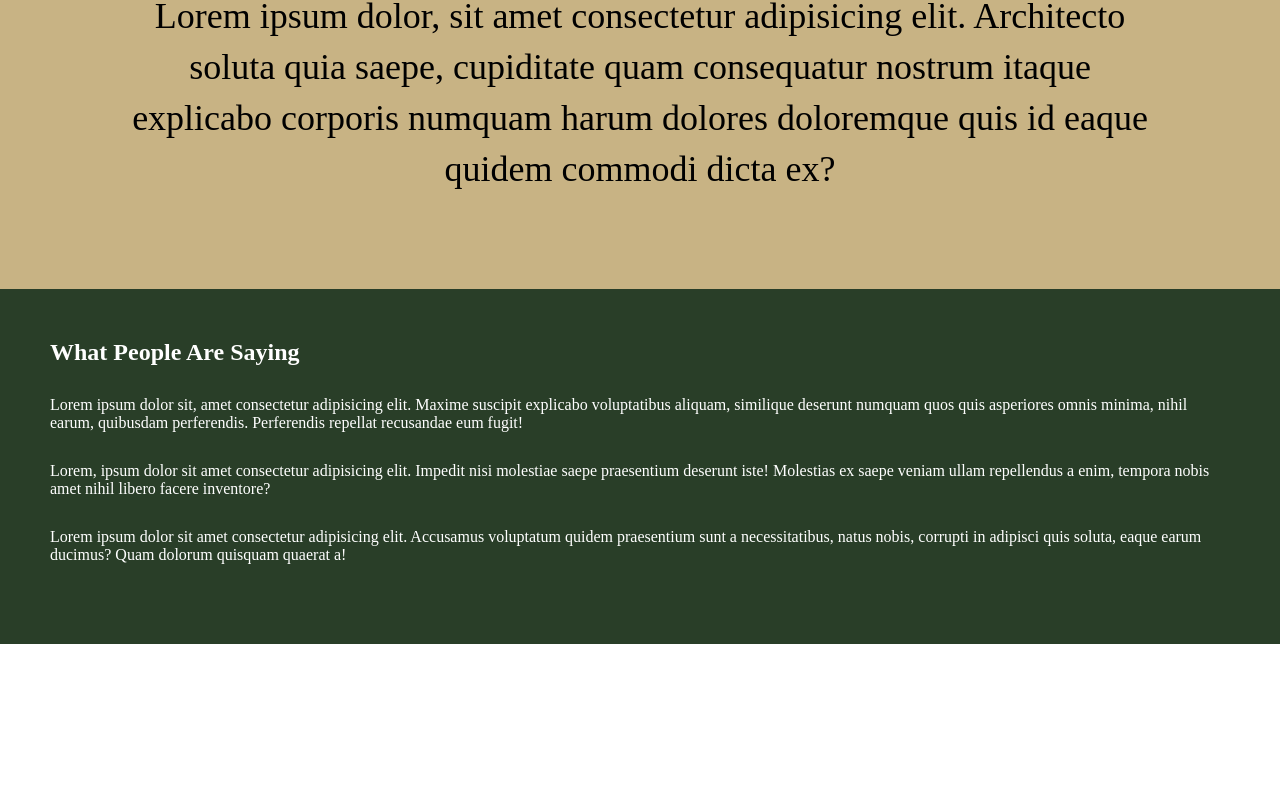
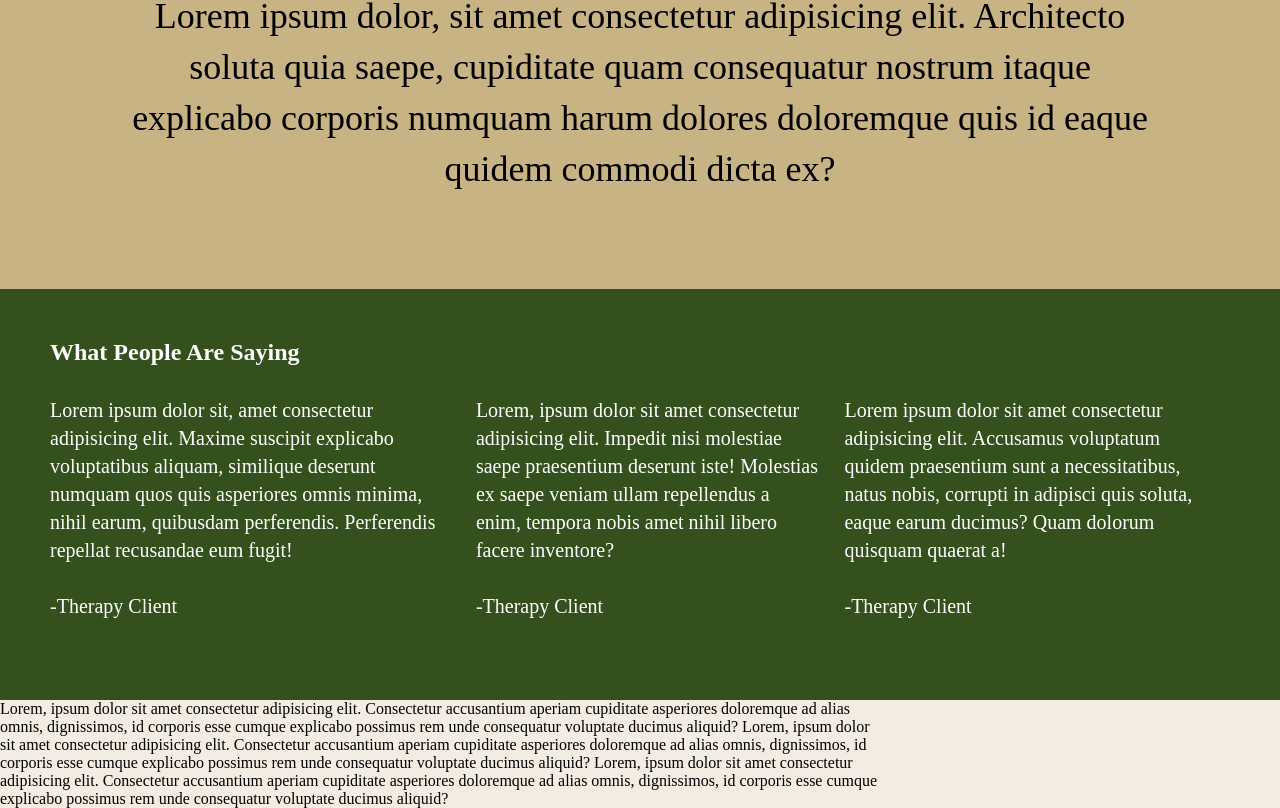
Before and after one commit to gaolbreaker/therapist-web, a React app: page / in a window 1280 px wide. Shown: the part 1373-2181 px from the top of the page. Before the commit the page ends 2017 px from the top, so only its background shows below. Built offline with nearby package versions, Linux system fonts and the light colour scheme.

Commit message:
add quick-about-me section and styling

```diff
--- a/src/components/App.jsx
+++ b/src/components/App.jsx
@@ -29,10 +29,22 @@ const App = () => {
       <section className="testimonials">
         <h1>What People Are Saying</h1>
         <section className="quotes-container">
-          <p>Lorem ipsum dolor sit, amet consectetur adipisicing elit. Maxime suscipit explicabo voluptatibus aliquam, similique deserunt numquam quos quis asperiores omnis minima, nihil earum, quibusdam perferendis. Perferendis repellat recusandae eum fugit!</p>
-          <p>Lorem, ipsum dolor sit amet consectetur adipisicing elit. Impedit nisi molestiae saepe praesentium deserunt iste! Molestias ex saepe veniam ullam repellendus a enim, tempora nobis amet nihil libero facere inventore?</p>
-          <p>Lorem ipsum dolor sit amet consectetur adipisicing elit. Accusamus voluptatum quidem praesentium sunt a necessitatibus, natus nobis, corrupti in adipisci quis soluta, eaque earum ducimus? Quam dolorum quisquam quaerat a!</p>
+          <p>Lorem ipsum dolor sit, amet consectetur adipisicing elit. Maxime suscipit explicabo voluptatibus aliquam, similique deserunt numquam quos quis asperiores omnis minima, nihil earum, quibusdam perferendis. Perferendis repellat recusandae eum fugit!<br /><br />-Therapy Client</p>
+          <p>Lorem, ipsum dolor sit amet consectetur adipisicing elit. Impedit nisi molestiae saepe praesentium deserunt iste! Molestias ex saepe veniam ullam repellendus a enim, tempora nobis amet nihil libero facere inventore?<br /><br />-Therapy Client</p>
+          <p>Lorem ipsum dolor sit amet consectetur adipisicing elit. Accusamus voluptatum quidem praesentium sunt a necessitatibus, natus nobis, corrupti in adipisci quis soluta, eaque earum ducimus? Quam dolorum quisquam quaerat a!<br /><br />-Therapy Client</p>
         </section>
+      </section>
+      <section className="quick-about-me">
+        <div className="quick-about-me-container">
+          <div className="quick-about-me-text">
+            Lorem, ipsum dolor sit amet consectetur adipisicing elit. Consectetur accusantium aperiam cupiditate asperiores doloremque ad alias omnis, dignissimos, id corporis esse cumque explicabo possimus rem unde consequatur voluptate ducimus aliquid?
+            Lorem, ipsum dolor sit amet consectetur adipisicing elit. Consectetur accusantium aperiam cupiditate asperiores doloremque ad alias omnis, dignissimos, id corporis esse cumque explicabo possimus rem unde consequatur voluptate ducimus aliquid?
+            Lorem, ipsum dolor sit amet consectetur adipisicing elit. Consectetur accusantium aperiam cupiditate asperiores doloremque ad alias omnis, dignissimos, id corporis esse cumque explicabo possimus rem unde consequatur voluptate ducimus aliquid?
+          </div>
+          <div className="quick-about-me-pic">
+
+          </div>
+        </div>
       </section>
     </>
   );
--- a/src/styles/styles.css
+++ b/src/styles/styles.css
@@ -90,16 +90,43 @@ nav {
 }
 
 .testimonials {
-  background-color: rgb(41,62,40);
+  background-color: rgb(51,80,29);
   padding: 50px;
 }
 
-.testimonials p {
-  margin: 30px 0;
+.quotes-container {
+  display: flex;
+}
+
+.quotes-container p {
+  margin: 30px 25px 30px 0px;
+  line-height: 1.75rem;
+  font-size: 20px;
+}
+
+.quick-about-me {
+  background-color: rgb(242,236,226);
+}
+
+
+.quick-about-me-container {
+  display: flex;
+}
+
+.quick-about-me-text {
+  min-width: 300px;
+  color: black;
+}
+
+.quick-about-me-pic {
+  min-width: 400px;
 }
 
 @media only screen and (min-width: 320px) and (max-width: 600px) {
   .nav-btns {
     flex-direction: column;
   }
+  .quotes-container {
+    flex-direction: column;
+  }
 }
```
